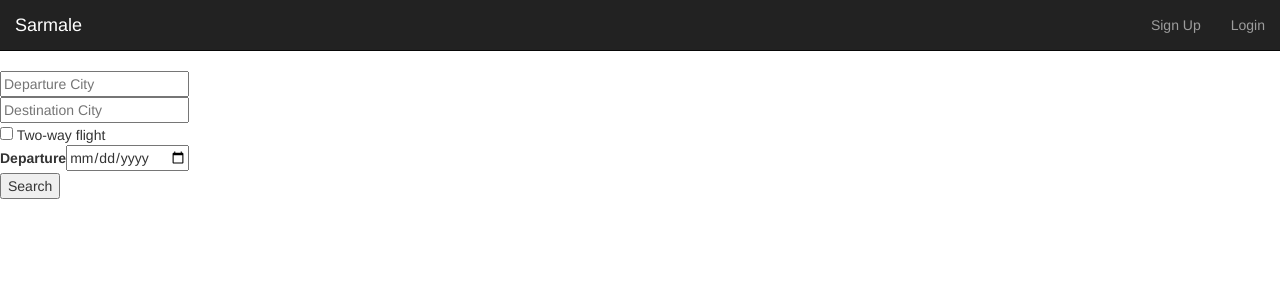
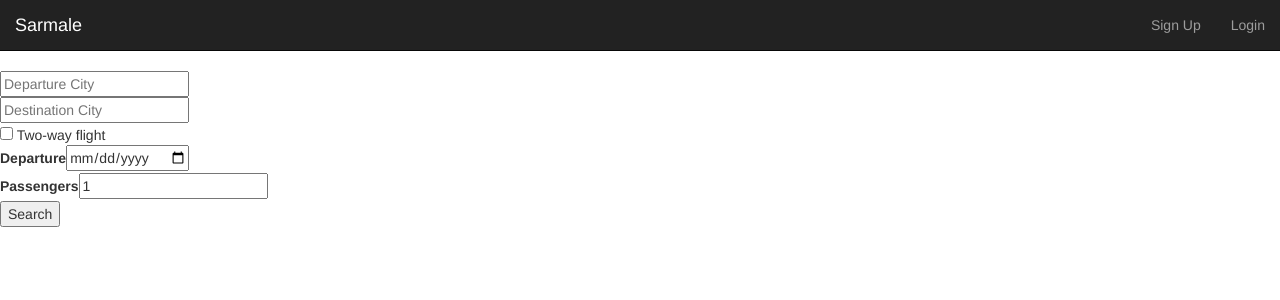
Before and after one commit to DanaIliescu/forms-mandatory-1, an Angular app: page / in a window 1280 px wide. Shown: the top 300 px of the page. Built offline with nearby package versions, Linux system fonts and the light colour scheme.

Commit message:
added 'passengers' field to the air-form

```diff
--- a/src/app/air-form/air-form.component.html
+++ b/src/app/air-form/air-form.component.html
@@ -49,5 +49,15 @@
       >
     </div>
 
+    <div>
+      <label for="passengers">Passengers</label>
+
+      <input type="number"
+        name="passengers"
+        id="passengers"
+        formControlName="passengers"
+      >
+    </div>
+
     <button type="submit" name="search">Search</button>
 </form>
--- a/src/app/air-form/air-form.component.ts
+++ b/src/app/air-form/air-form.component.ts
@@ -18,7 +18,8 @@ export class AirFormComponent implements OnInit {
       destinationCity: ['', Validators.required],
       twoWay: [false, Validators.required],
       departureDate: ['', Validators.required],
-      returnDate: ['', ]
+      returnDate: ['', ],
+      passengers: [1, Validators.required]
     });
   }
 
```
